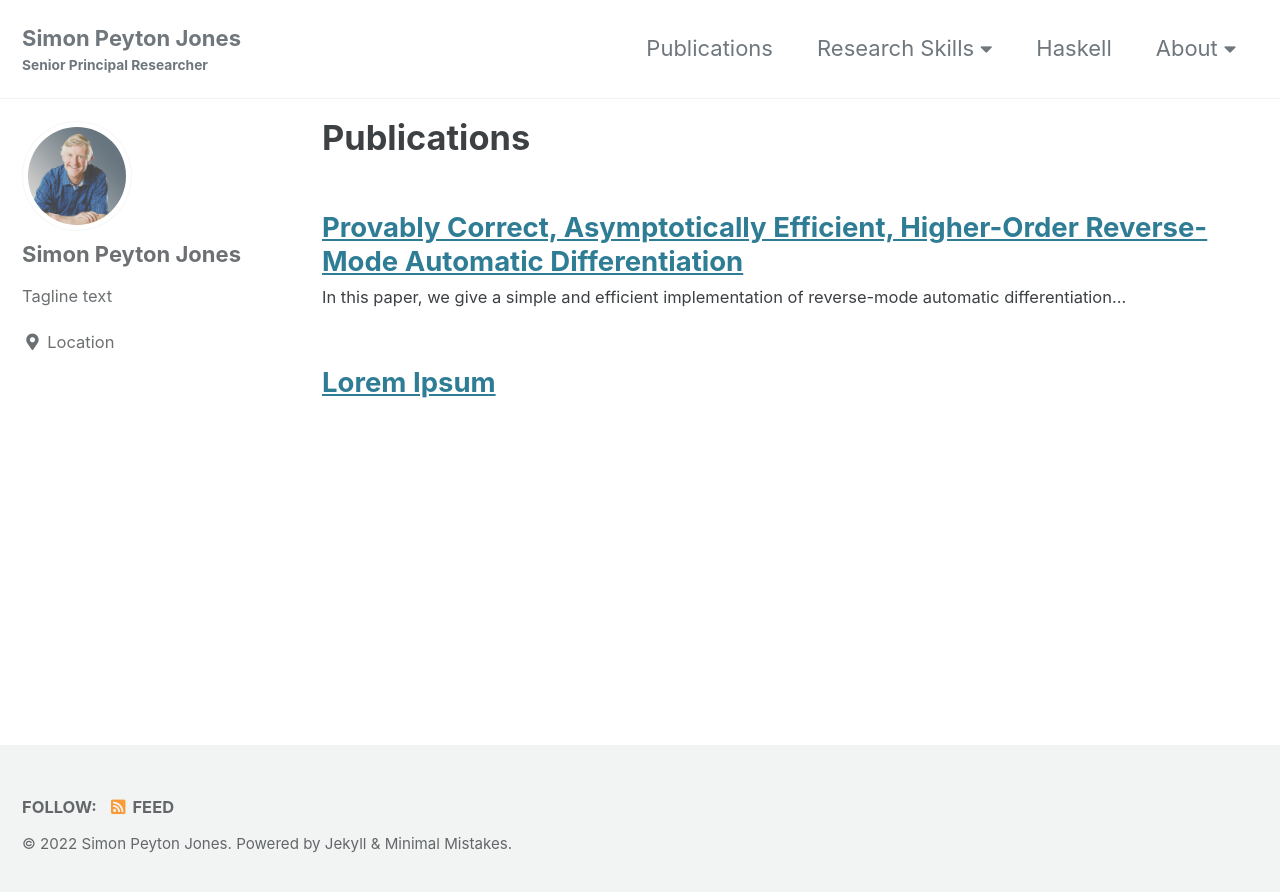
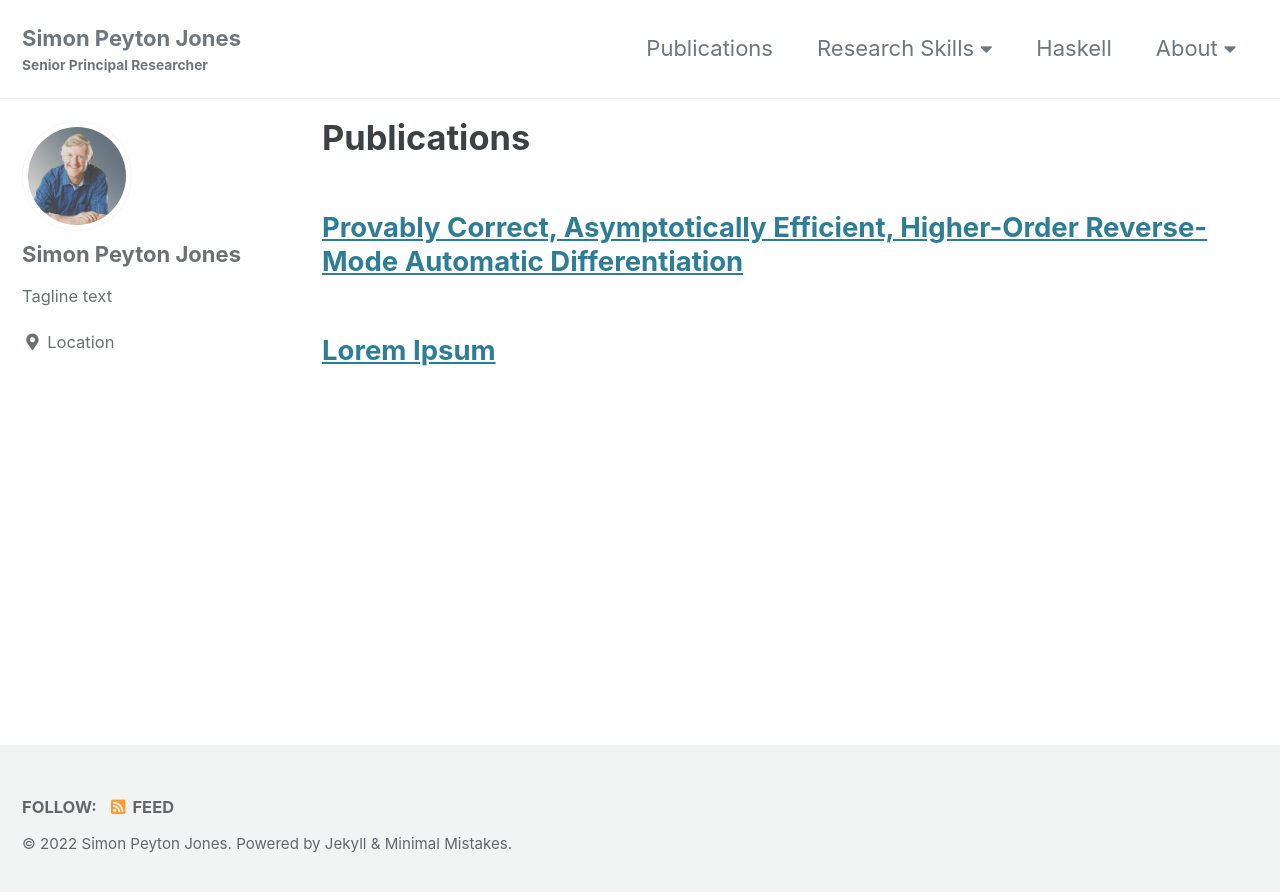
Before and after one commit to simonpj/www.peytonjones.org, a Jekyll site: the page built from _pages/publications-archive.md, in a window 1280 px wide. Shown: the top 892 px of the page. Built offline with Jekyll 4.4.1, drawn with Linux system fonts in a browser that asks for light colours; cached includes are drawn as plain includes.

Commit message:
Update provably-correct.md

```diff
--- a/_publications/provably-correct.md
+++ b/_publications/provably-correct.md
@@ -3,7 +3,7 @@ title: "Provably Correct, Asymptotically Efficient, Higher-Order Reverse-Mode Au
 permalink: /provably-correct/
 header:
   overlay_image: /assets/images/spj-stock-header.jpg
-excerpt: "In this paper, we give a simple and efficient implementation of reverse-mode automatic differentiation..."
+excerpt: ""
 ---
 
 ## Faustyna Krawiec, Neel Krishnaswami, Simon Peyton Jones, Tom Ellis, Andrew Fitzgibbon, Richard Eisenberg
```
